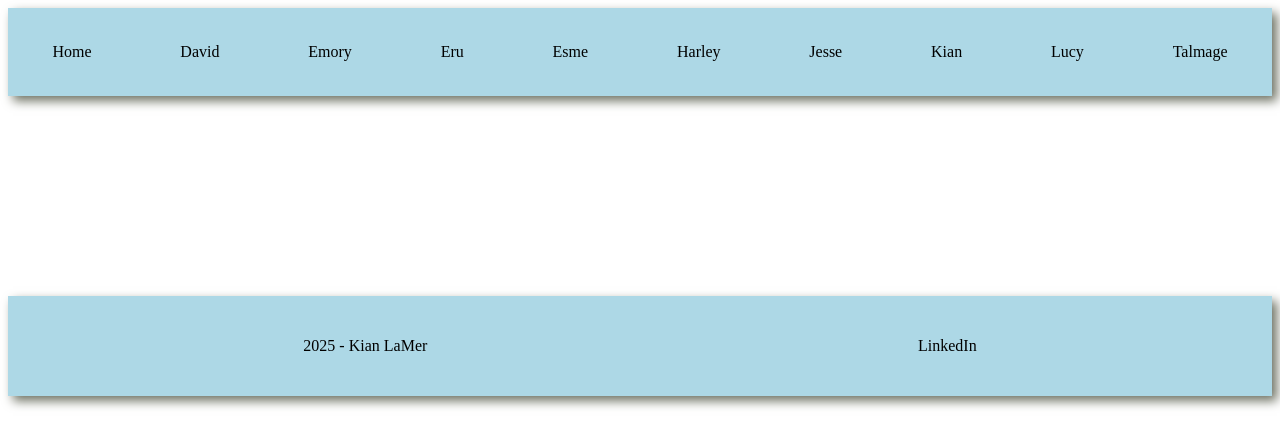
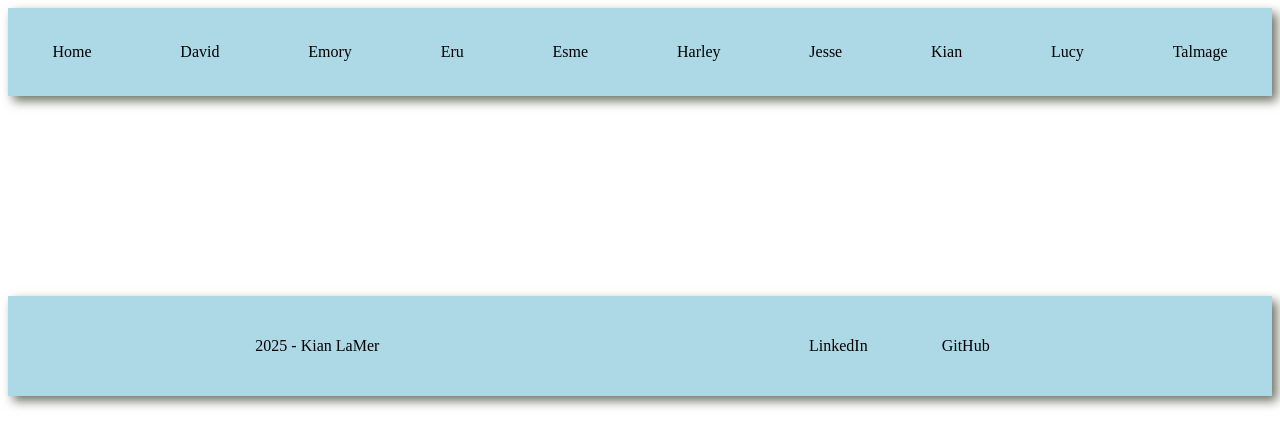
Before and after one commit to kianlamer/css-library, a plain HTML site: page kian/kian.html in a window 1280 px wide. Drawn offline with Linux system fonts and the light colour scheme.

Commit message:
added github link and css rules

```diff
--- a/kian/kian.html
+++ b/kian/kian.html
@@ -27,6 +27,7 @@
             <p>2025 - Kian LaMer</p>
             <div class="social">
                 <a href="https://www.linkedin.com/in/kian-lamer-21ba72297/">LinkedIn</a>
+                <a href="https://github.com/kianlamer">GitHub</a>
             </div>
     </footer>
 </body>
--- a/kian/styles/style.css
+++ b/kian/styles/style.css
@@ -27,8 +27,10 @@ footer {
     box-shadow: 5px 5px 10px #6f7364;
 }
 footer a {
+    text-align: left;
     color: black;
     text-decoration: none;
+    padding: 35px;
 }
 footer a:hover {
     background-color: lightseagreen;
```
